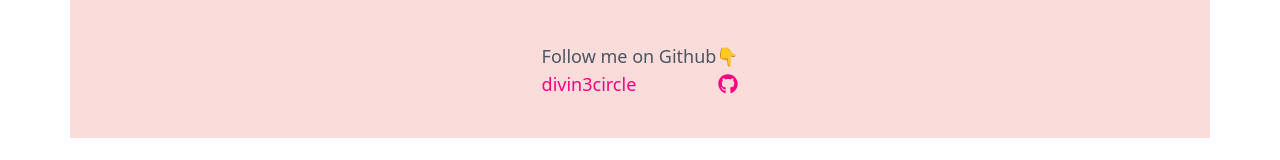
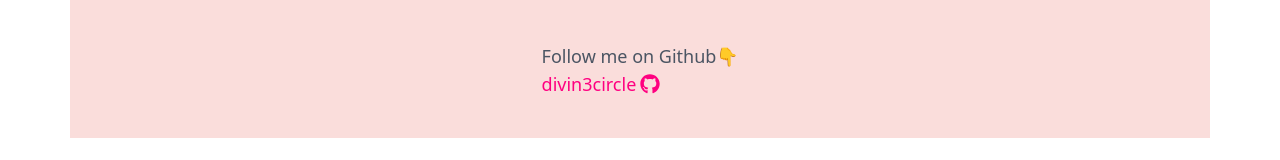
Before and after one commit to divin3circle/campus-discovery, a Next.js app: page /home in a window 1280 px wide. Shown: the part 592-752 px from the top of the page. Built offline with nearby package versions, Linux system fonts and the light colour scheme.

Commit message:
bug-fix-footer

```diff
--- a/app/Footer.jsx
+++ b/app/Footer.jsx
@@ -137,7 +137,7 @@ const Footer = () => {
           <div className="text-lg text-gray-600 text-center mb-8">
             Follow me on Github👇{" "}
             <a href="https://github.com/divin3circle" target="_blank">
-              <h1 className="flex justify-between items-center gap-1 cursor-pointer text-accent border-accent ease-in duration-200 hover:border-b-2">
+              <h1 className="flex text-center items-center gap-1 cursor-pointer text-accent border-accent ease-in duration-200 hover:border-b-2">
                 divin3circle
                 <FaGithub size={20} />
               </h1>
```
